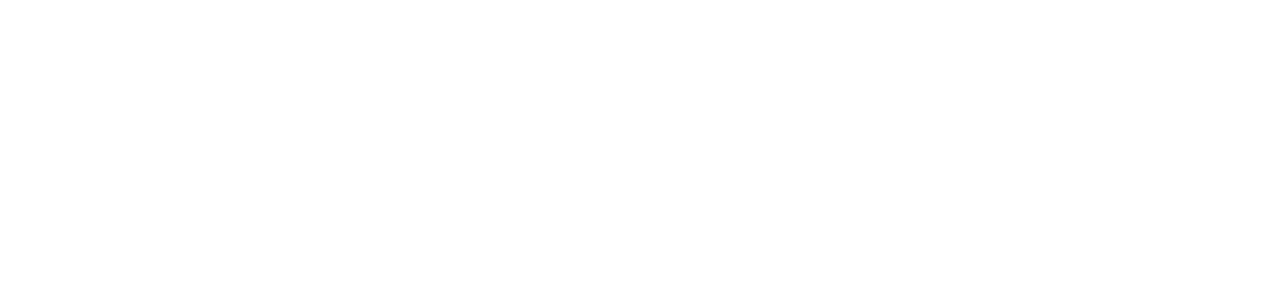
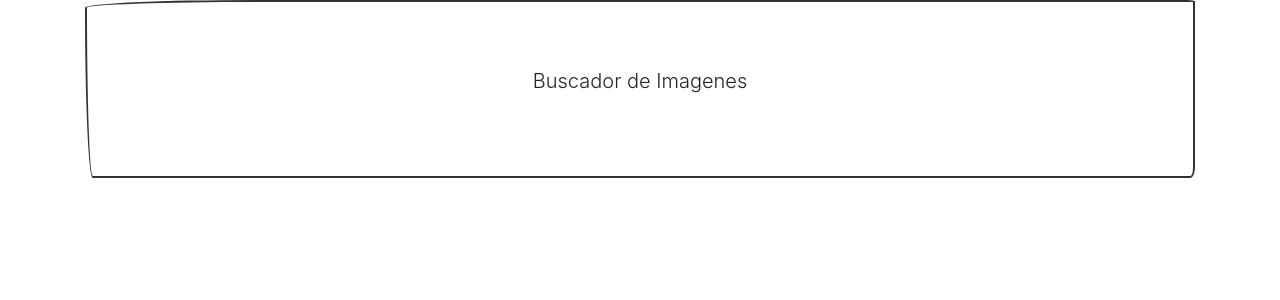
Before and after one commit to jimmy404/REACT-pixabay, a React (Create React App) app: page / in a window 1280 px wide. Shown: the top 300 px of the page. Built offline with nearby package versions, Linux system fonts and the light colour scheme; a web font is replaced by a local one.

Commit message:
Starting project in App.js

```diff
--- a/src/App.js
+++ b/src/App.js
@@ -3,8 +3,11 @@
 
 function App() {
   return (
-    <div className="App">
-
+    <div className="app container">
+      <div className="jumbotron">
+        <p className="lead text-center">Buscador de Imagenes</p>
+      </div>
+      <div className="row justify-content-center"></div>
     </div>
   );
 }
```
